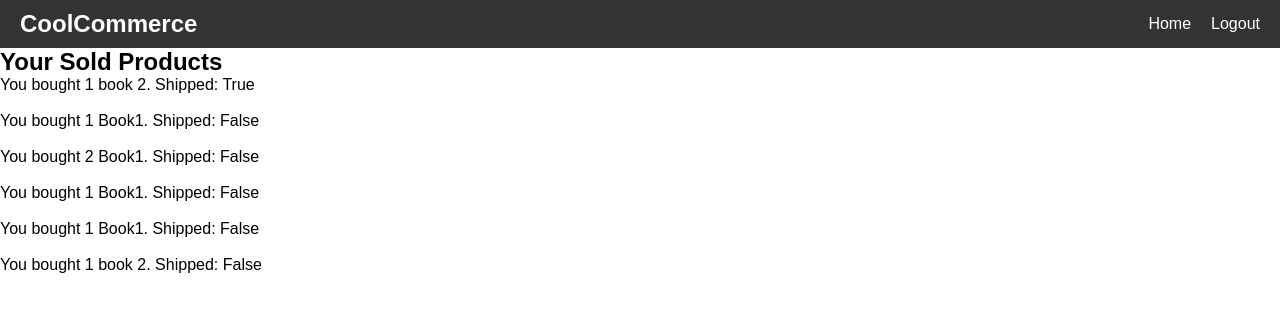
After one commit to jacbroberts/IntroToSEGroup6, a Django app: page /store/bought/ in a window 1280 px wide. The commit adds this page. Shown: the top 312 px of the page. Run offline with Django 5.2, Linux system fonts and the light colour scheme; a user stored in the database is signed in; data comes from the database, SQL or seed files in the repository; both versions use the stored data as it was after the commit.

Commit message:
added page for user to see items they have purchased

```diff
--- a/project/static/style.css
+++ b/project/static/style.css
@@ -118,3 +118,22 @@
 .add-to-cart-btn:hover {
   background-color: #555;
 }
+
+.logout-form {
+  display: inline;
+}
+.logout-form button {
+  font-family: Arial, sans-serif;
+  color: white;
+  background: none;
+  border: none;
+  cursor: pointer;
+  padding: 0;
+
+  text-decoration: none;
+  font-size: 16px;
+}
+
+.logout-form button:hover {
+  color: #ddd;
+}
--- a/project/store/models.py
+++ b/project/store/models.py
@@ -30,6 +30,7 @@ class SoldItems(models.Model):
     card_number = models.PositiveIntegerField()
     expire_date = models.CharField(max_length=5)
     cvv = models.IntegerField(validators=[MinValueValidator(100), MaxValueValidator(999)])
+    shipped = models.BooleanField(default=False)
 
     def __str__(self):
         return f"{self.quantity} of {self.product.name}"
--- a/project/store/urls.py
+++ b/project/store/urls.py
@@ -18,4 +18,5 @@ urlpatterns = [
     path("add_product/", views.add_product,name="add_product"),
     path('cart/increase/<int:item_id>/', views.increase_quantity, name='increase_quantity'),
     path('cart/decrease/<int:item_id>/', views.decrease_quantity, name='decrease_quantity'),
+    path('bought/',views.view_bought,name="view_bought")
 ]
--- a/project/store/views.py
+++ b/project/store/views.py
@@ -89,7 +89,7 @@ def process_payment(request):
 
 @login_required
 def sold_products(request):
-    sold_products = SoldItems.objects.filter(product__seller__username__contains=request.user)
+    sold_products = SoldItems.objects.filter(product__seller__username__contains=request.user).filter(shipped=False)
     addresses = []
     for i in sold_products:
         addresses.append(Customer.objects.get(user=i.user))
@@ -100,8 +100,16 @@ def sold_products(request):
 def processed_product(request, item_id):
     #seller has shipped item
     product_item = SoldItems.objects.filter(product__seller__username=request.user).get(id=item_id)
-    product_item.delete()
+    product_item.shipped = True
+    product_item.save()
     return redirect('store:sold_products')
+
+@login_required
+def view_bought(request):
+    #user can see the items they bought
+    products = SoldItems.objects.filter(user=request.user)
+    return render(request,'store/bought_list.html',{'products':products})
+
 
 
 @login_required
--- a/project/templates/base.html
+++ b/project/templates/base.html
@@ -15,7 +15,7 @@
       <ul class="nav-links">
         <li><a href="/">Home</a></li>
         {% if user.is_authenticated %}
-        <form action="{% url 'logout' %}" method="post">
+        <form class="logout-form" action="{% url 'logout' %}" method="post">
           {% csrf_token %}
           <button type="submit">Logout</button>
       </form>
--- a/project/templates/home.html
+++ b/project/templates/home.html
@@ -29,7 +29,9 @@ Hi {{ user.username }}!
 <form action="{% url 'store:add_product' %}" method="get">
     <button type="submit">Add Product</button>
 </form>
-
+<form action="{% url 'store:view_bought' %}" method="get">
+    <button type="submit">Bought Items</button>
+</form>
 
 {% else %}
 <p>You are not logged in</p>
--- /dev/null
+++ b/project/templates/store/bought_list.html
@@ -0,0 +1,19 @@
+{% extends "base.html" %}
+
+{% block title %}Products View{% endblock %}
+
+{% block content %}
+
+<h2>Your Sold Products</h2>
+
+
+<ul>
+    {% for product in products %}
+    <div>
+        You bought {{product.quantity}} {{ product.product.name }}. Shipped: {{ product.shipped }}
+
+    </div>
+    <br>
+    {% endfor %}
+</ul>
+{% endblock %}
--- a/project/templates/store/sold_list.html
+++ b/project/templates/store/sold_list.html
@@ -3,9 +3,7 @@
 {% block title %}Products View{% endblock %}
 
 {% block content %}
-<form action="{% url 'home' %}" method="get">
-    <button type="submit">Home</button>
-</form>
+
 <h2>Your Sold Products</h2>
 
 
```
Also changed, not shown: project/db.sqlite3, project/store/migrations/0005_solditems_shipped.py (added).
